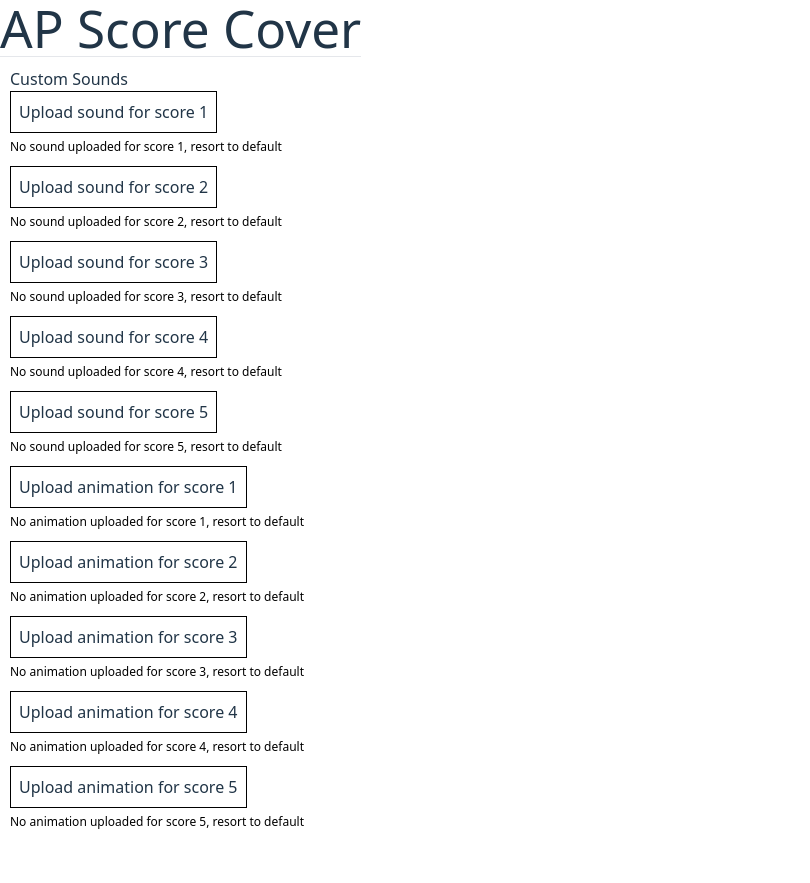
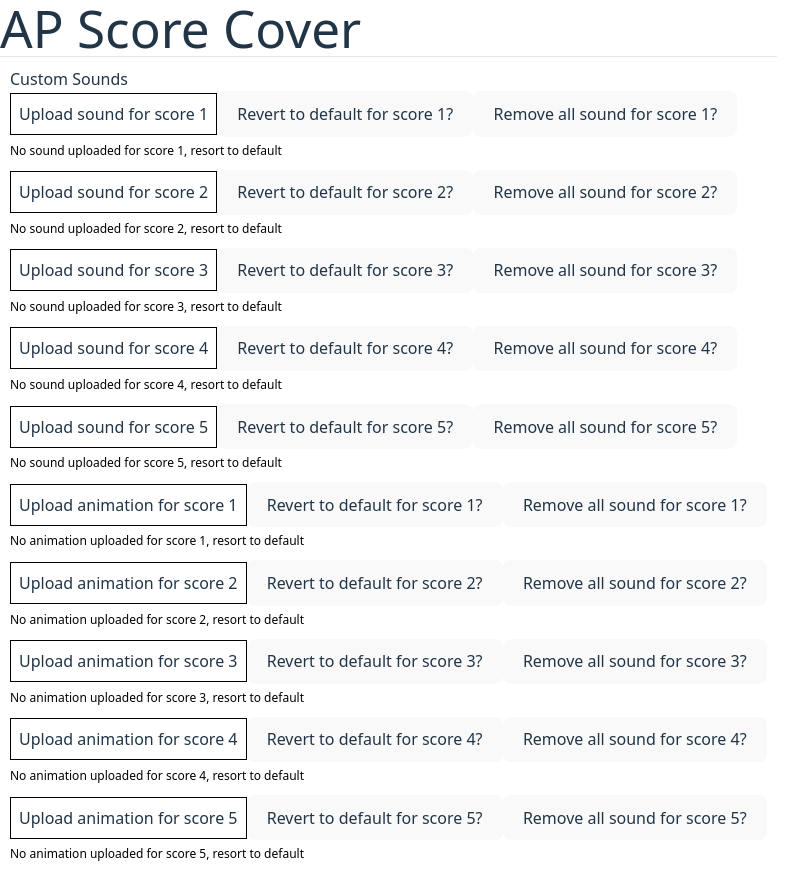
Before and after one commit to alaramartin/ap-score-cover, a React (Vite) app: page / in a window 1280 px wide. Shown: the whole page, without its empty margins (0-810 px from the left). Before the commit the page ends 851 px from the top, so only its background shows below. Built offline with nearby package versions, Linux system fonts and the light colour scheme; the HTML template or start-up script is replaced by a standard one.

Commit message:
started to add remove and reset buttons. also, checkpoint for working code before refactor for better code

```diff
--- a/src/App.tsx
+++ b/src/App.tsx
@@ -3,11 +3,48 @@ import FileUpload from "./components/FileUpload.tsx";
 import { useState, useEffect } from "react";
 
 function App() {
-    console.log("please");
+    // initialize with the state in chrome.storage. if nothing in chrome.storage, then null
+    // todo: refactor everythign to jsut this
+    // const newState = {
+    //     ...oldUploads,
+    //     [score]: {
+    //         ...oldUploads[score], // Keep existing properties
+    //         removed: true        // Only update this property
+    //     }
+    // };
+    // const [fileUploads, setFileUpload] = useState<
+    //     Record<
+    //         number,
+    //         {
+    //             soundFileName: string;
+    //             soundBase64: string;
+    //             soundRemoved: boolean;
+    //             animFileName: string;
+    //             animBase64: string;
+    //             animRemoved: boolean;
+    //         } | null
+    //     >
+    // >({
+    //     1: null,
+    //     2: null,
+    //     3: null,
+    //     4: null,
+    //     5: null,
+    // });
+    // // run when component first mounts
+    // useEffect(() => {
+    //     chrome.storage.local.get(["fileUploads"]).then((result) => {
+    //         if (result.fileUploads) {
+    //             setSoundFileUpload(result.fileUploads);
+    //         }
+    //     });
+    // }, []);
 
-    // initialize with the state in chrome.storage. if nothing in chrome.storage, then null
     const [soundFileUploads, setSoundFileUpload] = useState<
-        Record<number, { fileName: string; base64: string } | null>
+        Record<
+            number,
+            { fileName: string; base64: string; removed: boolean } | null
+        >
     >({
         1: null,
         2: null,
@@ -26,7 +63,10 @@ function App() {
 
     // initialize with the state in chrome.storage. if nothing in chrome.storage, then null
     const [animationFileUploads, setAnimationFileUpload] = useState<
-        Record<number, { fileName: string; base64: string } | null>
+        Record<
+            number,
+            { fileName: string; base64: string; removed: boolean } | null
+        >
     >({
         1: null,
         2: null,
@@ -73,6 +113,7 @@ function App() {
                     const fileData = {
                         fileName: file.name,
                         base64: fileBase64,
+                        removed: false,
                     };
 
                     // save the state of the fileupload
@@ -90,9 +131,77 @@ function App() {
             }
         };
 
-    // const resetSounds = async () => {
-    //   await chrome.storage.local.remove(["uploads"]);
-    //   console.log("removed");
+    const handleRevertToDefault =
+        (score: number, inputType: string) => async () => {
+            try {
+                // fixme: below stuff will all be removed/made more efficient when code is refactored
+                let oldUploads;
+                let setFileUpload;
+                let chromeStorageKey;
+                if (inputType === "sound") {
+                    oldUploads = soundFileUploads;
+                    setFileUpload = setSoundFileUpload;
+                    chromeStorageKey = "soundUploads";
+                } else if (inputType === "animation") {
+                    oldUploads = animationFileUploads;
+                    setFileUpload = setAnimationFileUpload;
+                    chromeStorageKey = "animationUploads";
+                } else {
+                    throw new Error("unknown input type");
+                }
+
+                const fileData = null;
+
+                // save the state of the fileupload
+                const newState = { ...oldUploads, [score]: fileData };
+                setFileUpload(newState);
+                // save the state in chrome storage
+                await chrome.storage.local.set({
+                    [chromeStorageKey]: newState,
+                });
+            } catch (error) {
+                console.error("failed to save file", error);
+            }
+        };
+
+    const handleRemove = (score: number, inputType: string) => async () => {
+        try {
+            // fixme: below stuff will all be removed/made more efficient when code is refactored
+            let oldUploads;
+            let setFileUpload;
+            let chromeStorageKey;
+            if (inputType === "sound") {
+                oldUploads = soundFileUploads;
+                setFileUpload = setSoundFileUpload;
+                chromeStorageKey = "soundUploads";
+            } else if (inputType === "animation") {
+                oldUploads = animationFileUploads;
+                setFileUpload = setAnimationFileUpload;
+                chromeStorageKey = "animationUploads";
+            } else {
+                throw new Error("unknown input type");
+            }
+
+            const fileData = null;
+
+            // save the state of the fileupload
+            const newState = { ...oldUploads, [score]: fileData };
+            setFileUpload(newState);
+            // save the state in chrome storage
+            await chrome.storage.local.set({
+                [chromeStorageKey]: newState,
+            });
+        } catch (error) {
+            console.error("failed to save file", error);
+        }
+    };
+
+    // const resetAll = async () => {
+    //     await chrome.storage.local.remove(["soundUploads"]);
+    //     await chrome.storage.local.remove(["animationUploads"]);
+    //     // todo: do the state resetting after refactoring code because it'll be easier
+    //     const resetState = ;
+    //     console.log("removed");
     // };
 
     // convert a file to a base64 string, returns a promise
@@ -121,6 +230,8 @@ function App() {
                     <div key={score} style={{ marginBottom: "10px" }}>
                         <FileUpload
                             onChange={handleFileUpload(score, "sound")}
+                            onRevert={handleRevertToDefault(score, "sound")}
+                            onRemove={handleRemove(score, "sound")}
                             score={score}
                             inputType="sound"
                         />
@@ -154,6 +265,8 @@ function App() {
                     <div key={score} style={{ marginBottom: "10px" }}>
                         <FileUpload
                             onChange={handleFileUpload(score, "animation")}
+                            onRevert={handleRevertToDefault(score, "animation")}
+                            onRemove={handleRemove(score, "animation")}
                             score={score}
                             inputType="animation"
                         />
--- a/src/background.ts
+++ b/src/background.ts
@@ -1,8 +1,5 @@
 // listen for switching tab to collegeboard ap score website - https://apstudents.collegeboard.org/view-scores
 // activate content script
-
-// todo: on/off toggle
-// todo: customizations
 
 chrome.runtime.onInstalled.addListener(() => {
   console.log("Service worker activated!");
--- a/src/blocker.ts
+++ b/src/blocker.ts
@@ -14,7 +14,7 @@ chrome.runtime.onMessage.addListener(async function(request, _sender, sendRespon
     else {
         console.log("unknown message", request.message);
     }
-    })
+});
 
 
 // fixme: it also hides the body of the award but doesn't hide the header so it's really funny lmao
@@ -76,6 +76,7 @@ function base64ToArrayBuffer(base64: string): ArrayBuffer {
     return bytes.buffer;
 }
 
+// todo: add checks for soundUploads[score].removed (if removed, play no sound)
 // play (customized or default) sounds upon score reveal
 async function playSound(score: number) {
     try {
@@ -115,6 +116,7 @@ async function playSound(score: number) {
 
 // play (customized or default) animation upon score reveal
 // todo: make it not take up the whole screen
+// todo: add checks for animationUploads[score].removed (if removed, play no sound)
 async function playAnimation(score: number) {
     try {
         const animation = document.createElement('img');
--- a/src/components/FileUpload.tsx
+++ b/src/components/FileUpload.tsx
@@ -2,6 +2,8 @@ import React from "react";
 
 interface Props {
     onChange: React.ChangeEventHandler<HTMLInputElement>;
+    onRevert: React.MouseEventHandler<HTMLButtonElement>;
+    onRemove: React.MouseEventHandler<HTMLButtonElement>;
     score: number;
     inputType: "sound" | "animation";
 }
@@ -10,9 +12,9 @@ interface Props {
 /* note: hide the input, customize the label
 keep track of file name AND base64 string in state/chromestorage
 */
-// todo: add remove (like, remove everything altogether) button
-// todo: add revert to default button
-function FileUpload({ onChange, score, inputType }: Props) {
+// todo: add remove (like, remove all sounds altogether) button
+// todo: make the revert button only show up if something is uploaded
+function FileUpload({ onChange, onRevert, onRemove, score, inputType }: Props) {
     let acceptTypes: string;
     if (inputType === "sound") {
         acceptTypes = ".mp3,.wav,.ogg";
@@ -37,6 +39,12 @@ function FileUpload({ onChange, score, inputType }: Props) {
                     onChange={onChange}
                 />
             </label>
+            <button onClick={onRevert}>
+                Revert to default for score {score}?
+            </button>
+            <button onClick={onRemove}>
+                Remove all sound for score {score}?
+            </button>
         </>
     );
 }
```
Also changed, not shown: src/components/ToggleSwitch.tsx (deleted).
